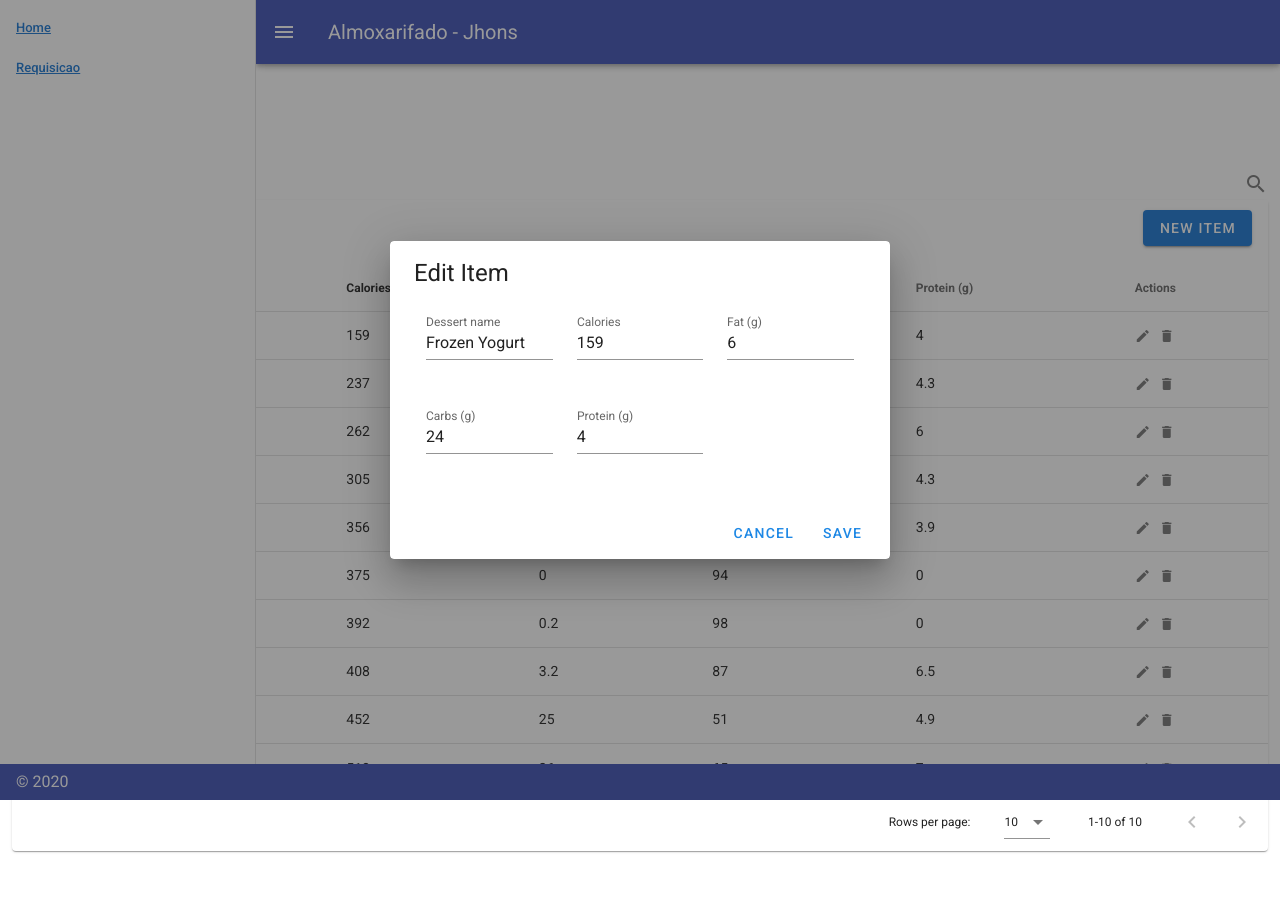
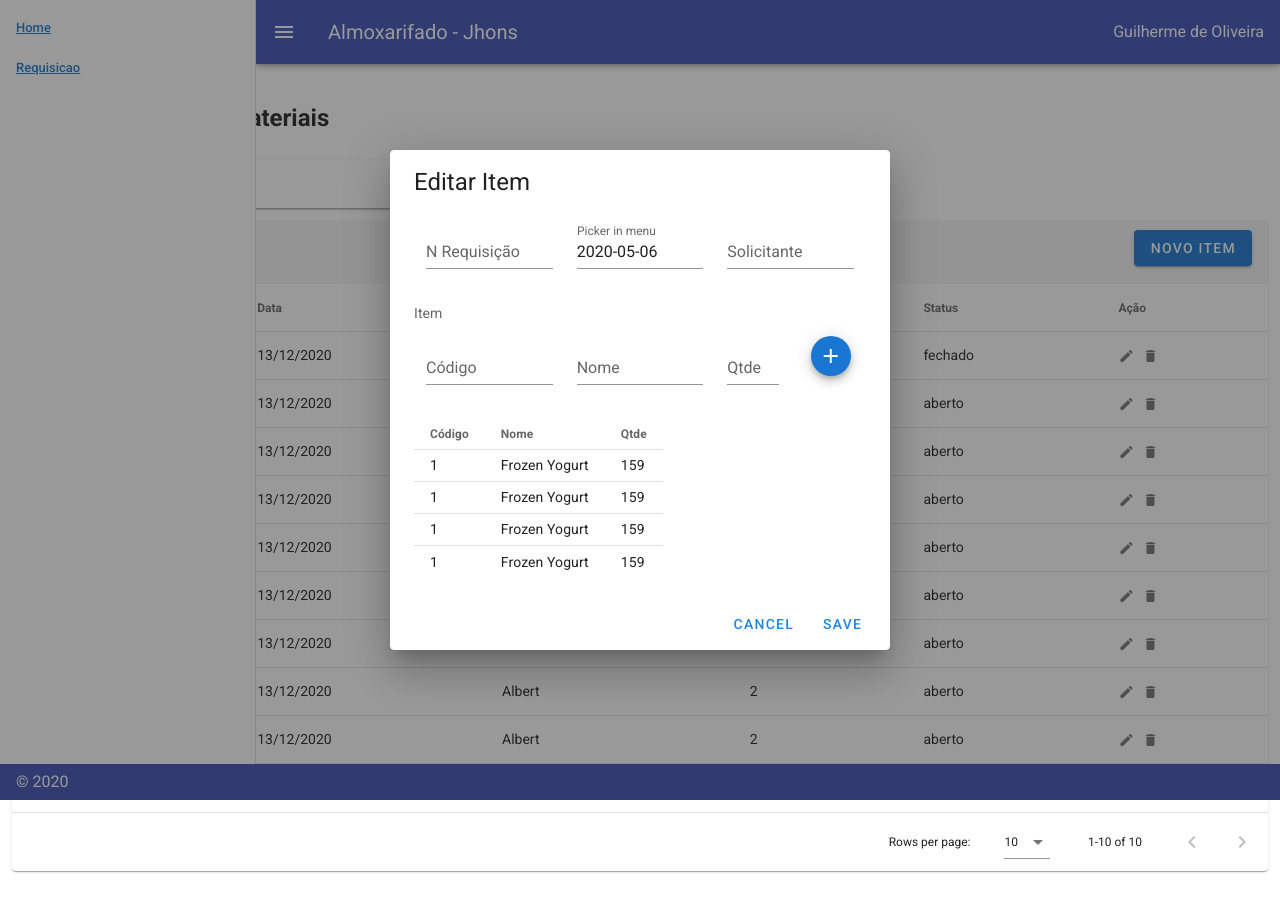
Before and after one commit to guilherme-de-oliveira/almox-app, a Vue app: page /#/requisicao in a window 1280 px wide. Both pictures are taken after a click on the button 1142 px from the left and 336 px from the top of the page. Shown: the top 912 px of the page. Built offline with nearby package versions, Linux system fonts and the light colour scheme.

Commit message:
Finish feature - Requisicao de Materiais

```diff
--- a/src/App.vue
+++ b/src/App.vue
@@ -31,6 +31,8 @@
     >
       <v-app-bar-nav-icon @click.stop="drawer = !drawer" />
       <v-toolbar-title>Almoxarifado - Jhons</v-toolbar-title>
+      <v-spacer></v-spacer>
+      <span style="text-align: right"> {{user}} </span>
     </v-app-bar>
 
 <router-view class="view"></router-view>
@@ -50,6 +52,7 @@
     },
     data: () => ({
       drawer: null,
+      user: 'Guilherme de Oliveira'
     }),
   }
 </script>
--- a/src/views/Requisicao.vue
+++ b/src/views/Requisicao.vue
@@ -1,42 +1,30 @@
 <template>
    <v-app id="inspire">
-    <p>{{ titulo}}</p>
-
+    <h2>{{ titulo}}</h2>
     <v-col cols="12">
-      <!-- <div class="my-2">
-        <v-btn color="primary">Adicionar +</v-btn>
-      </div> -->
       <template v-slot:activator="{ on }">
         <v-btn color="primary" dark class="mb-2" v-on="on">New Item</v-btn>
       </template>
-        <!-- <v-row
-          align="center"
-          justify="center"
-          class="grey lighten-5"
-        > -->
-    <!-- <v-item  v-for="value in data" :key="value.action" class="card">
-      <Cards
-        :action="value.action"
-        :cabecalho="value.cabecalho"
-        :descritivo="value.descritivo"
-        :tipo="value.tipo"/>
-    </v-item> -->
+      <v-col cols="12" sm="6">
         <v-text-field
           v-model="search"
           append-icon="mdi-magnify"
-        label="Search"
-        single-line
+          label="Procurar"
+          solo
           hide-details
+          max-size="300px"
         ></v-text-field>
+      </v-col>
       <v-data-table
         :headers="headers"
         :items="desserts"
+        :search="search"
         sort-by="calories"
         class="elevation-1"
       >
         <template v-slot:top>
-      <v-toolbar flat color="white">
-        <v-toolbar-title>My CRUD</v-toolbar-title>
+          <v-toolbar flat color="#F5F5F5">
+            <v-toolbar-title>Requisições</v-toolbar-title>
             <v-divider
               class="mx-4"
               inset
@@ -45,31 +33,84 @@
             <v-spacer></v-spacer>
             <v-dialog v-model="dialog" max-width="500px">
               <template v-slot:activator="{ on }">
-            <v-btn color="primary" dark class="mb-2" v-on="on">New Item</v-btn>
+                <v-btn color="primary" dark class="mb-2" v-on="on">Novo Item</v-btn>
               </template>
               <v-card>
                 <v-card-title>
                   <span class="headline">{{ formTitle }}</span>
                 </v-card-title>
-
                 <v-card-text>
                   <v-container>
                     <v-row>
                       <v-col cols="12" sm="6" md="4">
-                    <v-text-field v-model="editedItem.name" label="Dessert name"></v-text-field>
+                        <v-text-field v-model="editedItem.name" label="N Requisição"></v-text-field>
                       </v-col>
                       <v-col cols="12" sm="6" md="4">
-                    <v-text-field v-model="editedItem.calories" label="Calories"></v-text-field>
+                        <v-menu
+                          ref="menu"
+                          v-model="menu"
+                          :close-on-content-click="false"
+                          :return-value.sync="date"
+                          transition="scale-transition"
+                          offset-y
+                          min-width="290px"
+                        >
+                          <template v-slot:activator="{ on }">
+                            <v-text-field
+                              v-model="date"
+                              label="Picker in menu"
+                              v-on="on"
+                            ></v-text-field>
+                          </template>
+                          <v-date-picker v-model="date" no-title scrollable>
+                            <v-spacer></v-spacer>
+                            <v-btn text color="primary" @click="menu = false">Cancel</v-btn>
+                            <v-btn text color="primary" @click="$refs.menu.save(date)">OK</v-btn>
+                          </v-date-picker>
+                        </v-menu>
                       </v-col>
                       <v-col cols="12" sm="6" md="4">
-                    <v-text-field v-model="editedItem.fat" label="Fat (g)"></v-text-field>
+                        <v-text-field v-model="editedItem.fat" label="Solicitante"></v-text-field>
+                      </v-col>
+                    </v-row>
+                    <v-row>
+                      <span>Item</span>
+                    </v-row>
+                    <v-row>
+                      <v-col cols="12" sm="6" md="4">
+                        <v-text-field v-model="editedItem.carbs" label="Código"></v-text-field>
                       </v-col>
                       <v-col cols="12" sm="6" md="4">
-                    <v-text-field v-model="editedItem.carbs" label="Carbs (g)"></v-text-field>
+                        <v-text-field v-model="editedItem.protein" label="Nome"></v-text-field>
                       </v-col>
-                  <v-col cols="12" sm="6" md="4">
-                    <v-text-field v-model="editedItem.protein" label="Protein (g)"></v-text-field>
+                      <v-col cols="12" sm="6" md="2">
+                        <v-text-field v-model="editedItem.protein" label="Qtde"></v-text-field>
                       </v-col>
+                      <v-col cols="12" sm="6" md="2">
+                        <v-btn class="mx-2" fab dark small color="primary">
+                          <v-icon dark>mdi-plus</v-icon>
+                        </v-btn>
+                      </v-col>
+                    </v-row>
+                  <v-row>
+                    <v-simple-table dense>
+                      <template v-slot:default>
+                        <thead>
+                          <tr>
+                            <th class="text-left">Código</th>
+                            <th class="text-left">Nome</th>
+                            <th class="text-left">Qtde</th>
+                          </tr>
+                        </thead>
+                        <tbody>
+                          <tr v-for="item in reqItems" :key="item.nome">
+                            <td>{{ item.codigo }}</td>
+                            <td>{{ item.nome }}</td>
+                            <td>{{ item.quantidade }}</td>
+                          </tr>
+                        </tbody>
+                      </template>
+                    </v-simple-table>
                   </v-row>
                 </v-container>
               </v-card-text>
@@ -116,6 +157,11 @@
     // },
     data: () => ({
       titulo: 'Requisição de Materiais',
+      search: '',
+            date: new Date().toISOString().substr(0, 10),
+      menu: false,
+      modal: false,
+      menu2: false,
       data: {
         consultar: {
           action: '/consultar',
@@ -145,16 +191,16 @@
       dialog: false,
       headers: [
         {
-          text: 'Dessert (100g serving)',
+          text: 'N requisição',
           align: 'start',
           sortable: false,
-          value: 'name',
+          value: 'requisicao',
         },
-        { text: 'Calories', value: 'calories' },
-        { text: 'Fat (g)', value: 'fat' },
-        { text: 'Carbs (g)', value: 'carbs' },
-        { text: 'Protein (g)', value: 'protein' },
-        { text: 'Actions', value: 'actions', sortable: false },
+        { text: 'Data', value: 'data' },
+        { text: 'Solicitante', value: 'solicitante' },
+        { text: 'Qtde', value: 'quantidade' },
+        { text: 'Status', value: 'status' },
+        { text: 'Ação', value: 'actions', sortable: false },
       ],
       desserts: [],
       editedIndex: -1,
@@ -172,11 +218,33 @@
         carbs: 0,
         protein: 0,
       },
+       reqItems: [
+          {
+            codigo: 1,
+            nome: 'Frozen Yogurt',
+            quantidade: 159,
+          },
+          {
+            codigo: 1,
+            nome: 'Frozen Yogurt',
+            quantidade: 159,
+          },
+          {
+            codigo: 1,
+            nome: 'Frozen Yogurt',
+            quantidade: 159,
+          },
+          {
+            codigo: 1,
+            nome: 'Frozen Yogurt',
+            quantidade: 159,
+          },
+        ],
     }),
 
     computed: {
       formTitle () {
-        return this.editedIndex === -1 ? 'New Item' : 'Edit Item'
+        return this.editedIndex === -1 ? 'Novo Item' : 'Editar Item'
       },
     },
 
@@ -194,74 +262,74 @@
       initialize () {
         this.desserts = [
           {
-            name: 'Frozen Yogurt',
-            calories: 159,
-            fat: 6.0,
-            carbs: 24,
-            protein: 4.0,
+            requisicao: 'A01',
+            data: '13/12/2020',
+            solicitante: 'Albert',
+            quantidade: 2,
+            status: 'fechado',
           },
           {
-            name: 'Ice cream sandwich',
-            calories: 237,
-            fat: 9.0,
-            carbs: 37,
-            protein: 4.3,
+            requisicao: 'A01',
+            data: '13/12/2020',
+            solicitante: 'Albert',
+            quantidade: 2,
+            status: 'aberto',
           },
           {
-            name: 'Eclair',
-            calories: 262,
-            fat: 16.0,
-            carbs: 23,
-            protein: 6.0,
+            requisicao: 'A01',
+            data: '13/12/2020',
+            solicitante: 'Albert',
+            quantidade: 2,
+            status: 'aberto',
           },
           {
-            name: 'Cupcake',
-            calories: 305,
-            fat: 3.7,
-            carbs: 67,
-            protein: 4.3,
+            requisicao: 'A01',
+            data: '13/12/2020',
+            solicitante: 'Albert',
+            quantidade: 2,
+            status: 'aberto',
           },
           {
-            name: 'Gingerbread',
-            calories: 356,
-            fat: 16.0,
-            carbs: 49,
-            protein: 3.9,
+            requisicao: 'A01',
+            data: '13/12/2020',
+            solicitante: 'Albert',
+            quantidade: 2,
+            status: 'aberto',
           },
           {
-            name: 'Jelly bean',
-            calories: 375,
-            fat: 0.0,
-            carbs: 94,
-            protein: 0.0,
+            requisicao: 'A01',
+            data: '13/12/2020',
+            solicitante: 'Albert',
+            quantidade: 2,
+            status: 'aberto',
           },
           {
-            name: 'Lollipop',
-            calories: 392,
-            fat: 0.2,
-            carbs: 98,
-            protein: 0,
+            requisicao: 'A01',
+            data: '13/12/2020',
+            solicitante: 'Albert',
+            quantidade: 2,
+            status: 'aberto',
           },
           {
-            name: 'Honeycomb',
-            calories: 408,
-            fat: 3.2,
-            carbs: 87,
-            protein: 6.5,
+            requisicao: 'A01',
+            data: '13/12/2020',
+            solicitante: 'Albert',
+            quantidade: 2,
+            status: 'aberto',
           },
           {
-            name: 'Donut',
-            calories: 452,
-            fat: 25.0,
-            carbs: 51,
-            protein: 4.9,
+            requisicao: 'A01',
+            data: '13/12/2020',
+            solicitante: 'Albert',
+            quantidade: 2,
+            status: 'aberto',
           },
           {
-            name: 'KitKat',
-            calories: 518,
-            fat: 26.0,
-            carbs: 65,
-            protein: 7,
+            requisicao: 'A01',
+            data: '13/12/2020',
+            solicitante: 'Albert',
+            quantidade: 2,
+            status: 'aberto',
           },
         ]
       },
@@ -274,7 +342,7 @@
 
       deleteItem (item) {
         const index = this.desserts.indexOf(item)
-        confirm('Are you sure you want to delete this item?') && this.desserts.splice(index, 1)
+        confirm('Deletar Item?') && this.desserts.splice(index, 1)
       },
 
       close () {
@@ -296,3 +364,9 @@
     }
   }
 </script>
+<style>
+ h2{
+   margin-left: 70px;
+ }
+
+</style>
```
Lines whose indentation alone changed are shown as unchanged.
